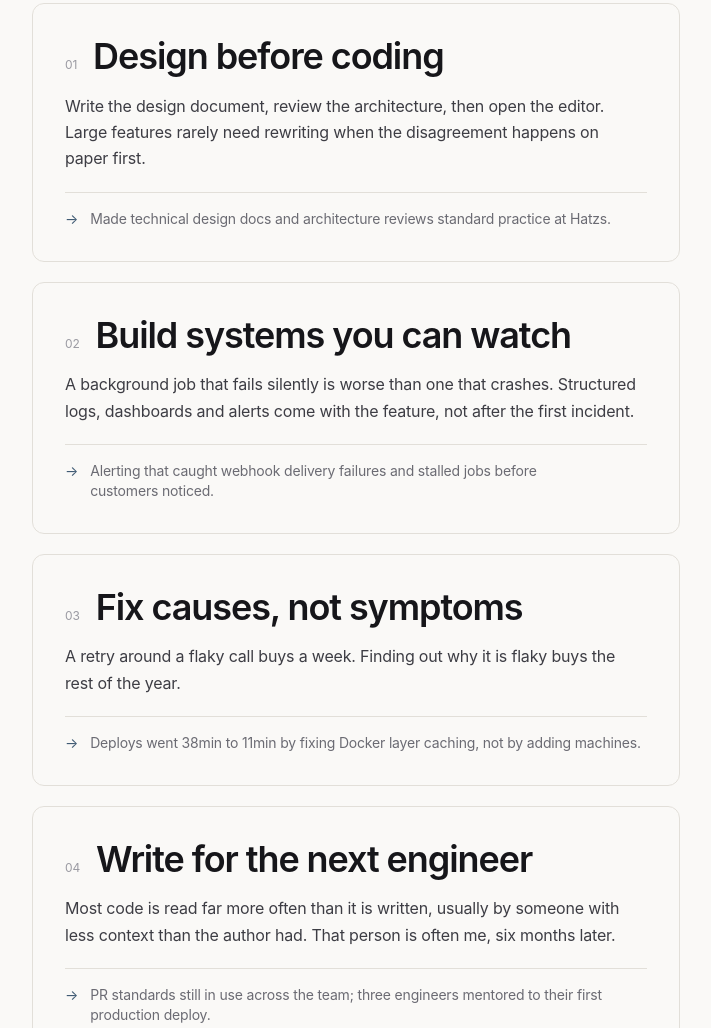
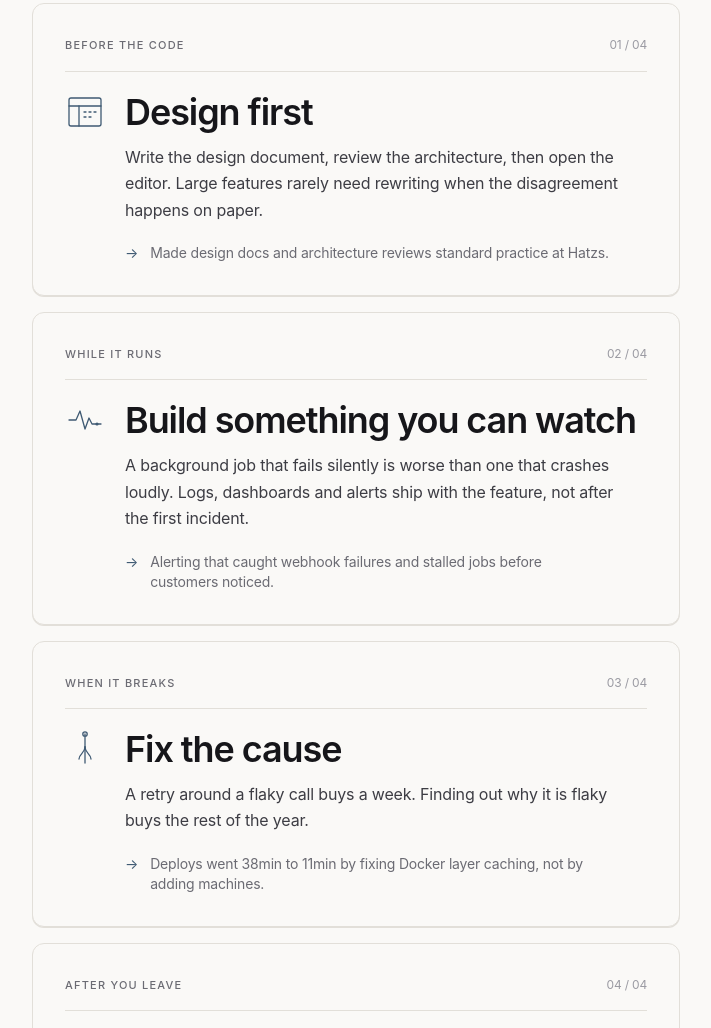
Before and after one commit to wasaybuilds/portfolio, an Astro site: page / in a window 1280 px wide. Shown: the part 4595-5623 px from the top of the page, without its empty margins (400-1111 px from the left). Built offline with nearby package versions, Linux system fonts and the light colour scheme; Astro itself is replaced by a stand-in of ours.

Commit message:
Make Approach a sequence, and end the section on the last card
Two problems, one structural and one a plain bug.

The four principles were a list, not a story. They are now ordered as the life
of a system — before the code, while it runs, when it breaks, after you leave —
so each card is a later moment in the same narrative rather than another
item. Each carries its phase, a NN / 04 position, and a hairline mark drawn in
the same weight as the pipeline diagrams.

The empty space below the last card was 30vh of trailing padding on the deck.
Once the final card had pinned there was nothing left to reveal, so the reader
scrolled through blank space to reach the next section. Removed: the section
now ends on the last card. Stack offset tightened to 3rem per card so the
edges behind the current one read as progress.

```diff
--- a/src/components/Approach.astro
+++ b/src/components/Approach.astro
@@ -1,41 +1,62 @@
 ---
 import Section from './Section.astro';
+import Mark from './Mark.astro';
 import { principles } from '../data/site';
 ---
 
 <Section id="approach" label="Approach" title="How I work.">
   {/*
-    A stack of pinned cards. Each one sticks under the last with a small
-    offset, so scrolling deals them out one at a time and the earlier cards
-    stay visible as a spine down the left edge — the section holds you for
-    four beats instead of scrolling past as one block of text.
+    A deck of pinned cards read as a sequence: the life of a system, from
+    before it is written to after whoever wrote it has moved on.
 
-    Pinning is `lg:` only. On a phone the cards simply flow, because a sticky
-    stack in a 400px-tall viewport traps the reader instead of guiding them.
+    Each card sticks 3rem lower than the last, so the previous ones stay
+    visible as a stack of edges behind the current one and the reader can see
+    how far through the story they are.
+
+    There is deliberately no trailing padding. The earlier version had 30vh of
+    it, which meant that once the final card had pinned you kept scrolling
+    through empty space with nothing left to reveal. The section now ends on
+    the last card.
+
+    Pinning is `lg:` only — a sticky stack in a phone viewport traps the reader
+    rather than guiding them, so on mobile the cards simply flow.
   */}
-  <div class="lg:pb-[30vh]">
+  <div>
     {principles.map((principle, i) => (
       <article
         class="lg:sticky"
-        style={`top: calc(7rem + ${i * 2.75}rem)`}
+        style={`top: calc(6.5rem + ${i * 3}rem)`}
         data-reveal
       >
-        <div class="mb-5 rounded-xl border border-rule bg-paper p-6 sm:p-8">
-          <div class="flex items-baseline gap-4">
-            <span class="font-mono text-xs text-ink-faint">
-              {String(i + 1).padStart(2, '0')}
-            </span>
-            <h3 class="text-title">{principle.title}</h3>
+        <div class="mb-4 rounded-xl border border-rule bg-paper p-6 shadow-[0_1px_0_0_var(--rule)] sm:p-8">
+          <div class="flex items-center justify-between gap-4 border-b border-rule pb-4">
+            <p class="label label--rail">{principle.phase}</p>
+            <p class="font-mono text-xs text-ink-faint">
+              {String(i + 1).padStart(2, '0')} / {String(principles.length).padStart(2, '0')}
+            </p>
           </div>
 
-          <p class="mt-4 max-w-xl text-ink-soft">{principle.body}</p>
+          <div class="mt-5 flex items-start gap-5">
+            <Mark name={principle.mark} />
 
-          <p class="mt-5 flex gap-3 border-t border-rule pt-4 text-sm text-ink-muted">
-            <span class="text-accent" aria-hidden="true">→</span>
-            {principle.proof}
-          </p>
+            <div class="min-w-0">
+              <h3 class="text-title">{principle.title}</h3>
+              <p class="mt-3 max-w-lg text-ink-soft">{principle.body}</p>
+              <p class="mt-5 flex gap-3 text-sm text-ink-muted">
+                <span class="text-accent" aria-hidden="true">→</span>
+                {principle.proof}
+              </p>
+            </div>
+          </div>
         </div>
       </article>
     ))}
   </div>
 </Section>
+
+<style>
+  /* Cards are opaque so they cover the ones stacked behind them. */
+  article > div {
+    background: var(--paper);
+  }
+</style>
--- /dev/null
+++ b/src/components/Mark.astro
@@ -0,0 +1,56 @@
+---
+/**
+ * Small hairline glyphs for the Approach cards, in the same stroke weight as
+ * the pipeline diagrams so they belong to the same drawing language.
+ * Each states the idea of its card: a plan, a pulse, a root, lines of text.
+ */
+interface Props {
+  name: 'plan' | 'pulse' | 'root' | 'read';
+}
+
+const { name } = Astro.props;
+---
+
+<svg
+  viewBox="0 0 40 40"
+  fill="none"
+  stroke="currentColor"
+  stroke-width="1.3"
+  stroke-linecap="round"
+  stroke-linejoin="round"
+  aria-hidden="true"
+  class="hidden h-10 w-10 shrink-0 text-accent sm:block"
+>
+  {name === 'plan' && (
+    <>
+      <rect x="4" y="6" width="32" height="28" rx="2" />
+      <path d="M4 14h32" />
+      <path d="M14 14v20" />
+      <path d="M19 20h12M19 25h8" stroke-dasharray="2 3" />
+    </>
+  )}
+
+  {name === 'pulse' && (
+    <>
+      <path d="M4 20h7l4-9 5 18 4-11 3 6h9" />
+      <circle cx="32" cy="24" r="1.6" fill="currentColor" stroke="none" />
+    </>
+  )}
+
+  {name === 'root' && (
+    <>
+      <path d="M20 5v13" />
+      <path d="M20 18c0 6-6 7-6 12" />
+      <path d="M20 18c0 6 6 7 6 12" />
+      <path d="M20 18v16" />
+      <circle cx="20" cy="5" r="2.2" />
+    </>
+  )}
+
+  {name === 'read' && (
+    <>
+      <path d="M6 9h20M6 15h26M6 21h16M6 27h22" />
+      <path d="M30 27l3 3 5-7" stroke-width="1.6" />
+    </>
+  )}
+</svg>
--- a/src/data/site.ts
+++ b/src/data/site.ts
@@ -241,37 +241,53 @@ export const sideProjects: SideProject[] = [
 ];
 
 export type Principle = {
+  /** Where in a system's life this happens. The section reads as a sequence. */
+  phase: string;
   title: string;
   body: string;
   /** The thing that turns the principle into a claim someone can check. */
   proof: string;
+  /** Key for the inline mark drawn on the card. */
+  mark: 'plan' | 'pulse' | 'root' | 'read';
 };
 
 /**
- * Four principles, each paired with something that actually happened.
- * A principle on its own is a slogan; the proof line is what makes it
- * an argument.
+ * Four principles ordered as the life of a system: before it is written, while
+ * it runs, when it breaks, and after whoever wrote it has moved on.
+ *
+ * Ordering them this way is what makes the section a sequence rather than a
+ * list — each card is a later moment in the same story. Every principle is
+ * paired with something that actually happened, because a principle alone is a
+ * slogan and the proof line is what makes it an argument.
  */
 export const principles: Principle[] = [
   {
-    title: 'Design before coding',
-    body: 'Write the design document, review the architecture, then open the editor. Large features rarely need rewriting when the disagreement happens on paper first.',
-    proof: 'Made technical design docs and architecture reviews standard practice at Hatzs.',
+    phase: 'Before the code',
+    title: 'Design first',
+    body: 'Write the design document, review the architecture, then open the editor. Large features rarely need rewriting when the disagreement happens on paper.',
+    proof: 'Made design docs and architecture reviews standard practice at Hatzs.',
+    mark: 'plan',
   },
   {
-    title: 'Build systems you can watch',
-    body: 'A background job that fails silently is worse than one that crashes. Structured logs, dashboards and alerts come with the feature, not after the first incident.',
-    proof: 'Alerting that caught webhook delivery failures and stalled jobs before customers noticed.',
+    phase: 'While it runs',
+    title: 'Build something you can watch',
+    body: 'A background job that fails silently is worse than one that crashes loudly. Logs, dashboards and alerts ship with the feature, not after the first incident.',
+    proof: 'Alerting that caught webhook failures and stalled jobs before customers noticed.',
+    mark: 'pulse',
   },
   {
-    title: 'Fix causes, not symptoms',
+    phase: 'When it breaks',
+    title: 'Fix the cause',
     body: 'A retry around a flaky call buys a week. Finding out why it is flaky buys the rest of the year.',
     proof: 'Deploys went 38min to 11min by fixing Docker layer caching, not by adding machines.',
+    mark: 'root',
   },
   {
+    phase: 'After you leave',
     title: 'Write for the next engineer',
-    body: 'Most code is read far more often than it is written, usually by someone with less context than the author had. That person is often me, six months later.',
-    proof: 'PR standards still in use across the team; three engineers mentored to their first production deploy.',
+    body: 'Code is read far more often than written, usually by someone with less context than the author had. That person is frequently me, six months later.',
+    proof: 'PR standards still in use across the team; three engineers mentored to first deploy.',
+    mark: 'read',
   },
 ];
 
```
